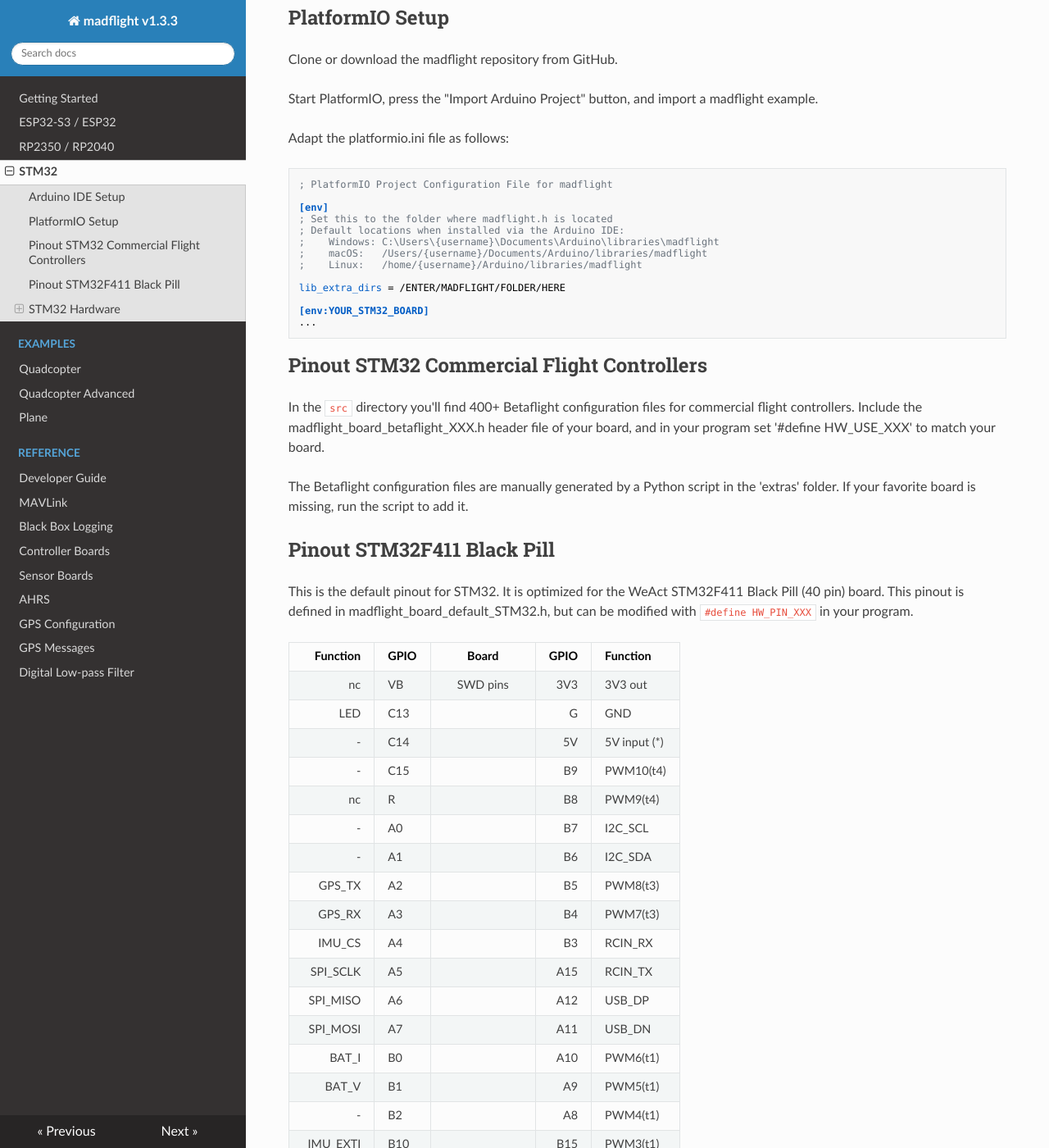
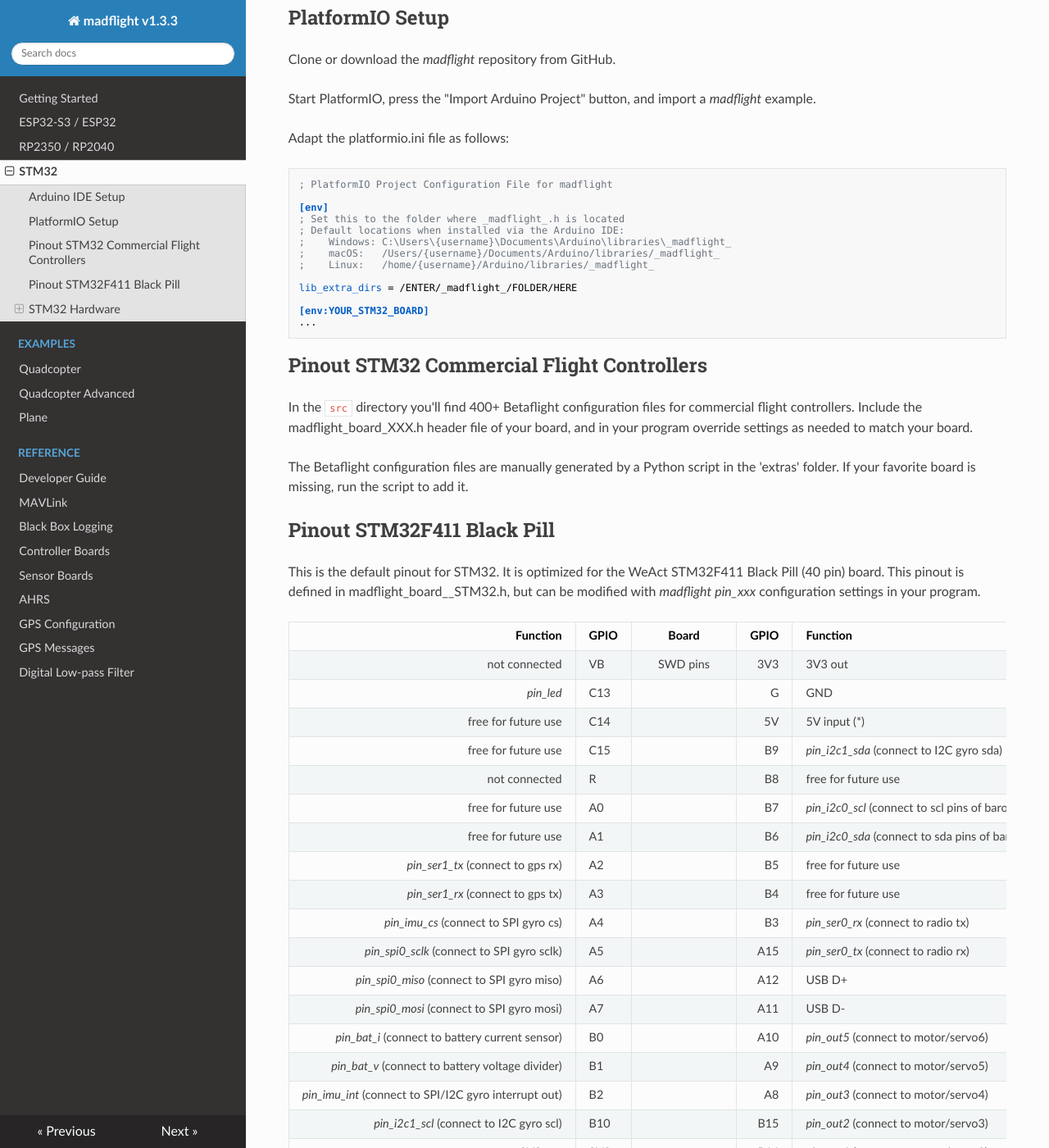
Before and after one commit to qqqlab/madflight-docs, an MkDocs documentation site: the page built from docs/Board-STM32.md, in a window 1280 px wide and 1400 px high, scrolled down 355 px. Shown: the whole window at 82% size. Built offline with MkDocs 1.6.1, drawn with Linux system fonts in a browser that asks for light colours; nearby versions of some CDN libraries; some of the changed text lies outside the part shown.

Commit message:
Update Board-STM32.md

```diff
--- a/docs/Board-STM32.md
+++ b/docs/Board-STM32.md
@@ -2,7 +2,7 @@
 
 ## Arduino IDE Setup
 
-madflight for STM32 requires:
+_madflight_ for STM32 requires:
 
 - [STM32duino Arduino Core for STM32 v2.x.x](https://github.com/stm32duino/Arduino_Core_STM32) Start the Arduino IDE and select menu Tools->Board Manager to install this software.
 
@@ -10,9 +10,9 @@
 
 ## PlatformIO Setup
 
-Clone or download the madflight repository from GitHub.
+Clone or download the _madflight_ repository from GitHub.
 
-Start PlatformIO, press the "Import Arduino Project" button, and import a madflight example.
+Start PlatformIO, press the "Import Arduino Project" button, and import a _madflight_ example.
 
 Adapt the platformio.ini file as follows:
 
@@ -20,13 +20,13 @@
 ; PlatformIO Project Configuration File for madflight
 
 [env]
-; Set this to the folder where madflight.h is located
+; Set this to the folder where _madflight_.h is located
 ; Default locations when installed via the Arduino IDE:
-;    Windows: C:\Users\{username}\Documents\Arduino\libraries\madflight
-;    macOS:   /Users/{username}/Documents/Arduino/libraries/madflight
-;    Linux:   /home/{username}/Arduino/libraries/madflight
+;    Windows: C:\Users\{username}\Documents\Arduino\libraries\_madflight_
+;    macOS:   /Users/{username}/Documents/Arduino/libraries/_madflight_
+;    Linux:   /home/{username}/Arduino/libraries/_madflight_
 
-lib_extra_dirs = /ENTER/MADFLIGHT/FOLDER/HERE
+lib_extra_dirs = /ENTER/_madflight_/FOLDER/HERE
 
 [env:YOUR_STM32_BOARD]
 ...
@@ -34,40 +34,38 @@
 
 ## Pinout STM32 Commercial Flight Controllers
 
-In the `src` directory you'll find 400+ Betaflight configuration files for commercial flight controllers. Include the madflight_board_betaflight_XXX.h header file of your board, and in your program set '#define HW_USE_XXX' to match your board.
+In the `src` directory you'll find 400+ Betaflight configuration files for commercial flight controllers. Include the madflight_board_XXX.h header file of your board, and in your program override settings as needed to match your board.
 
 The Betaflight configuration files are manually generated by a Python script in the 'extras' folder. If your favorite board is missing, run the script to add it.
 
 ## Pinout STM32F411 Black Pill
 
-This is the default pinout for STM32. It is optimized for the WeAct STM32F411 Black Pill (40 pin) board. This pinout is defined in madflight_board_default_STM32.h, but can be modified with `#define HW_PIN_XXX` in your program.
+This is the default pinout for STM32. It is optimized for the WeAct STM32F411 Black Pill (40 pin) board. This pinout is defined in madflight_board__STM32.h,  but can be modified with _madflight_ _pin_xxx_ configuration settings in your program.
 
 | Function | GPIO | Board | GPIO | Function |
 | --: | :-- | :--: | --: | :-- |
-|           nc | VB  |   SWD pins    | 3V3 | 3V3 out
-|          LED | C13 |               | G   | GND
-|            - | C14 |               | 5V  | 5V input (*)
-|            - | C15 |               | B9  | PWM10(t4)
-|           nc | R   |               | B8  | PWM9(t4)
-|            - | A0  |               | B7  | I2C_SCL
-|            - | A1  |               | B6  | I2C_SDA
-|       GPS_TX | A2  |               | B5  | PWM8(t3)
-|       GPS_RX | A3  |               | B4  | PWM7(t3)
-|       IMU_CS | A4  |               | B3  | RCIN_RX
-|     SPI_SCLK | A5  |               | A15 | RCIN_TX
-|     SPI_MISO | A6  |               | A12 | USB_DP
-|     SPI_MOSI | A7  |               | A11 | USB_DN
-|        BAT_I | B0  |               | A10 | PWM6(t1)
-|        BAT_V | B1  |               | A9  | PWM5(t1)
-|            - | B2  |               | A8  | PWM4(t1)
-|     IMU_EXTI | B10 |               | B15 | PWM3(t1)
-|      3V3 out | 3V3 |               | B14 | PWM2(t1)
-|          GND | G   |               | B13 | PWM1(t1)
-| 5V input (*) | 5V  | USB connector | B12 | -
+not connected | VB  |   SWD pins    | 3V3 | 3V3 out
+ _pin_led_ | C13 |               | G   | GND
+free for future use | C14 |               | 5V  | 5V input (*)
+free for future use | C15 |               | B9  | _pin_i2c1_sda_ (connect to I2C gyro sda)
+not connected | R   |               | B8  | free for future use
+free for future use | A0  |               | B7  | _pin_i2c0_scl_ (connect to scl pins of barometer, magnetometer, etc. sensors)
+free for future use | A1  |               | B6  | _pin_i2c0_sda_ (connect to sda pins of barometer, magnetometer, etc. sensors)
+_pin_ser1_tx_ (connect to gps rx) | A2  |               | B5  | free for future use
+_pin_ser1_rx_ (connect to gps tx) | A3  |               | B4  | free for future use
+_pin_imu_cs_ (connect to SPI gyro cs) | A4  |               | B3  | _pin_ser0_rx_ (connect to radio tx)
+ _pin_spi0_sclk_ (connect to SPI gyro sclk) | A5  |               | A15 | _pin_ser0_tx_ (connect to radio rx)
+_pin_spi0_miso_ (connect to SPI gyro miso) | A6  |               | A12 | USB D+
+_pin_spi0_mosi_ (connect to SPI gyro mosi) | A7  |               | A11 | USB D-
+_pin_bat_i_ (connect to battery current sensor) | B0  |               | A10 | _pin_out5_ (connect to motor/servo6)
+_pin_bat_v_ (connect to battery voltage divider) | B1  |               | A9  | _pin_out4_ (connect to motor/servo5)
+_pin_imu_int_ (connect to SPI/I2C gyro interrupt out) | B2  |               | A8  | _pin_out3_ (connect to motor/servo4)
+_pin_i2c1_scl_ (connect to I2C gyro scl) | B10 |               | B15 | _pin_out2_ (connect to motor/servo3)
+3V3 out | 3V3 |               | B14 | _pin_out1_ (connect to motor/servo2)
+GND | G   |               | B13 | _pin_out0_ (connect to motor/servo1)
+5V input (*) | 5V  | USB connector | B12 | free for future use
 
-Internally connected: C13 - LED, A0 - key button
-
-PWM1-6 are connected to timer1, PWM7-8 to timer3 and PWM9-10 to timer4. PWM pins connected to the same timer operate at the same frequency.
+Internally connected: C13 - _pin_led_, A0 - key button
 
 (*) 5V input via diode from BEC. Without a diode take care not connect USB and the battery at the same time!
 
@@ -75,7 +73,7 @@
 
 ## STM32 Hardware
 
-The STM32 MCU family is a huge collection of chips. Madflight will run on most stm32duino supported F4, F7, H7 and similar chips, preferred are STM32H743 and STM32F405.
+The STM32 MCU family is a huge collection of chips. _madflight_ will run on most stm32duino supported F4, F7, H7 and similar chips, preferred are STM32H743 and STM32F405.
 
 #### Dual Core / FPU
 
@@ -83,8 +81,8 @@
 
 #### FreeRTOS
 
-FreeRTOS is required for madflight v1.3 and later.
+FreeRTOS is required for _madflight_ v1.3 and later.
 
 #### madflight for STM32
 
-madflight for STM32 runs the IMU loop by default in interrupt context.
+_madflight_ for STM32 runs the IMU loop by default in interrupt context.
```
